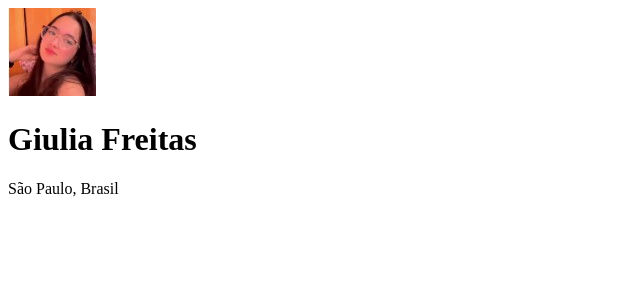
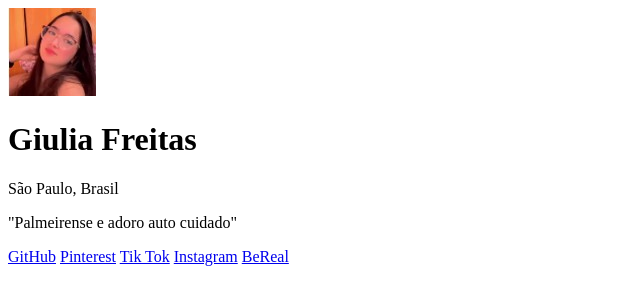
Before and after one commit to GiuliaFreitas12A/meus-links, a plain HTML site: page index.html in a window 1280 px wide. Shown: the whole page, without its empty margins (0-640 px from the left). Drawn offline with Linux system fonts and the light colour scheme.

Commit message:
término do desenvolvimento do HTML

```diff
--- a/index.html
+++ b/index.html
@@ -10,6 +10,14 @@
         <img src="dfb07b0e-e797-4d2a-8bef-73fb264a87b1(1).jpg" alt="imagem do criador da pagina de links, Giulia Freitas">
         <h1>Giulia Freitas</h1>
         <p>São Paulo, Brasil</p>
+
+        <p>"Palmeirense e adoro auto cuidado"</p>
+
+        <a href="https://github.com/GiuliaFreitas12A">GitHub</a>
+        <a href="https://pin.it/mvbKeJqHA">Pinterest</a>
+        <a href="https://www.tiktok.com/@_giulia.santoss?_t=8kZ8aHdAEWD&_r=1">Tik Tok</a>
+        <a href="https://www.instagram.com/_giulia.santoss?igsh=MTB5Z3Jsa3p1YWhydw==">Instagram</a>
+        <a href="https://bere.al/giulia_santoss">BeReal</a>
     </div>
 </body>
 </html>
```
